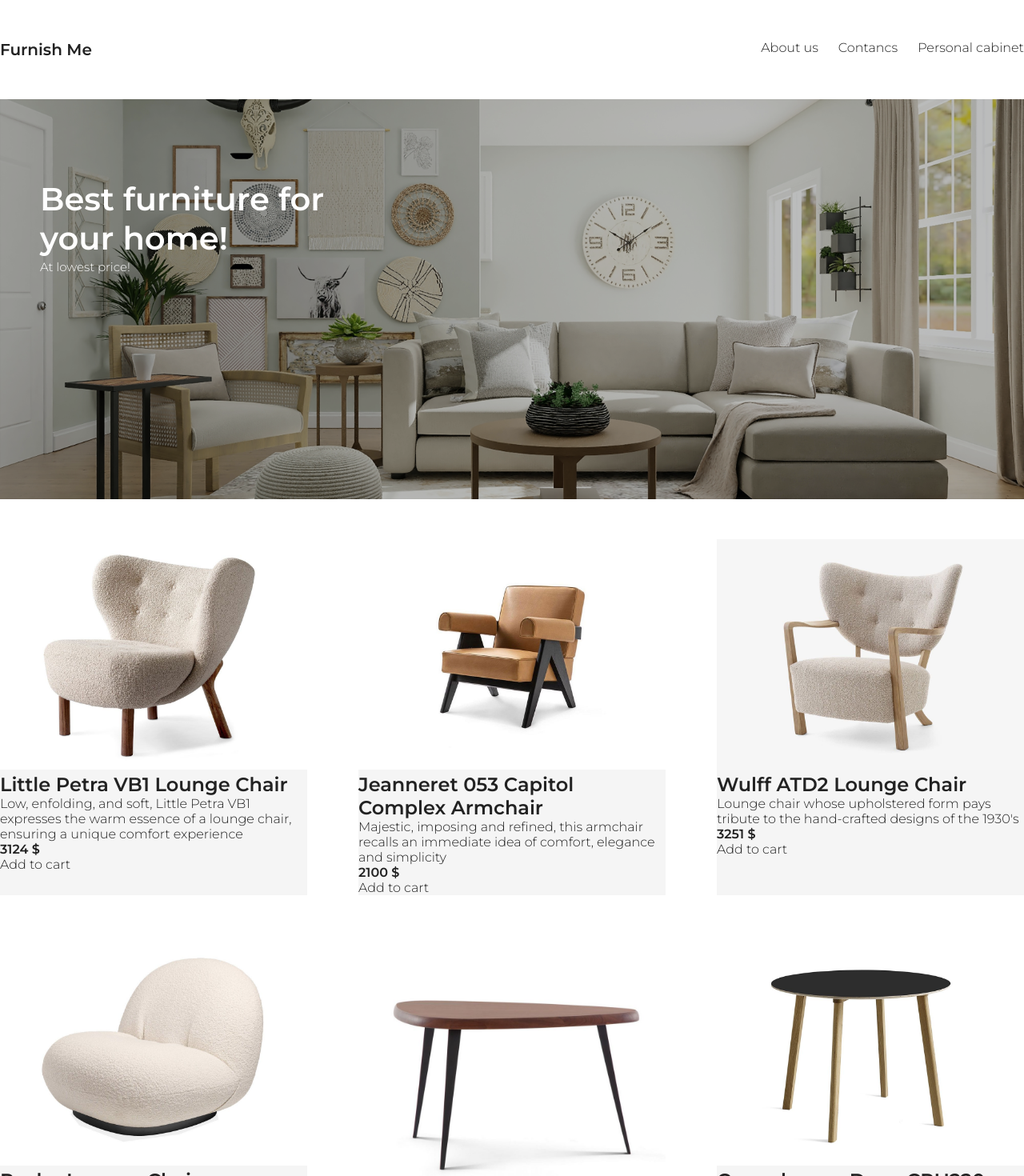
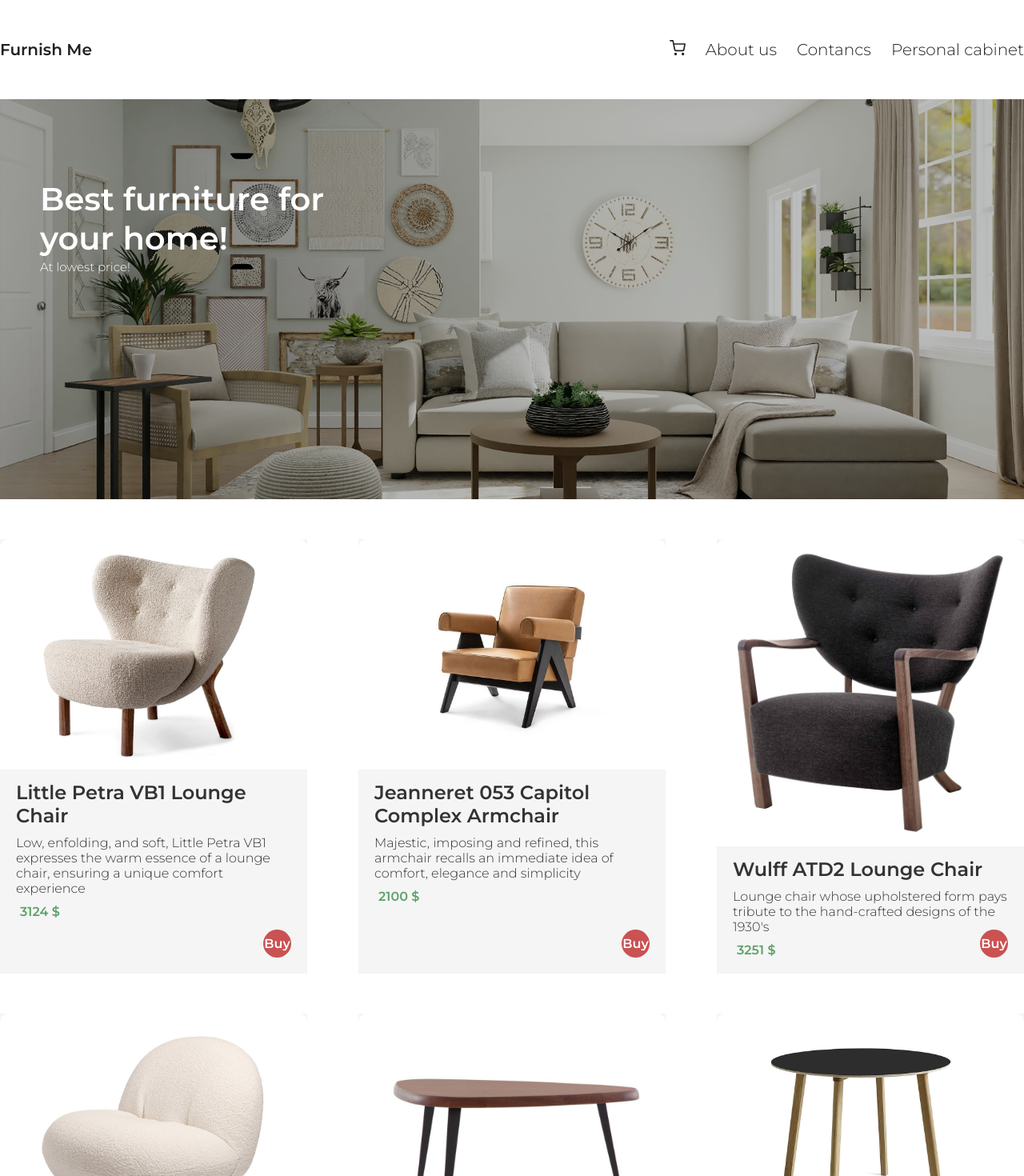
Before and after one commit to karkolomik/furniture-shop, a React (Create React App) app: page / in a window 1280 px wide. Shown: the top 1470 px of the page at 80% size. Built offline with nearby package versions, Linux system fonts and the light colour scheme.

Commit message:
added shop cart funct

```diff
--- a/package.json
+++ b/package.json
@@ -8,6 +8,7 @@
     "@testing-library/user-event": "^13.5.0",
     "react": "^18.2.0",
     "react-dom": "^18.2.0",
+    "react-icons": "^4.8.0",
     "react-scripts": "5.0.1",
     "web-vitals": "^2.1.4"
   },
--- a/src/App.js
+++ b/src/App.js
@@ -7,6 +7,7 @@ class App extends React.Component {
   constructor(props) {
     super(props);
     this.state = {
+      orders: [],
       items: [
         {
           id: 1,
@@ -199,16 +200,27 @@ class App extends React.Component {
         },
       ],
     };
+    this.addToOrder = this.addToOrder.bind(this);
   }
   render() {
     return (
       <div className="wrapper">
-        <Header />
-        <ShopCards items={this.state.items} />
+        <Header orders={this.state.orders} />
+        <ShopCards items={this.state.items} onAdd={this.addToOrder} />
         <Footer />
       </div>
     );
   }
+
+  addToOrder(item) {
+    let isInArray = false;
+    this.state.orders.forEach((el) => {
+      if (el.id === item.id) isInArray = true;
+    });
+    if (!isInArray) {
+      this.setState({ orders: [...this.state.orders, item] });
+    }
+  }
 }
 
 export default App;
--- a/src/components/Header.js
+++ b/src/components/Header.js
@@ -1,6 +1,28 @@
-import React from "react";
+import React, { useState } from "react";
+import { FiShoppingCart } from "react-icons/fi";
+import Order from "./Order";
 
-export default function Header() {
+const showOrders = (props) => {
+  return (
+    <div>
+      {props.orders.map((el) => (
+        <Order key={el.id} item={el} />
+      ))}
+    </div>
+  );
+};
+
+const showNothing = () => {
+  return (
+    <div className="empty">
+      <h2>Your cart is empty</h2>
+    </div>
+  );
+};
+
+export default function Header(props) {
+  let [cartOpen, setCartOpen] = useState(false);
+
   return (
     <header>
       <div>
@@ -10,6 +32,17 @@ export default function Header() {
           <li>Contancs</li>
           <li>Personal cabinet</li>
         </ul>
+        <FiShoppingCart
+          className={`cart-icon-button ${cartOpen && "active"}`}
+          onClick={() => {
+            setCartOpen((cartOpen = !cartOpen));
+          }}
+        />
+        {cartOpen && (
+          <div className="shop-cart">
+            {props.orders.length > 0 ? showOrders(props) : showNothing()}
+          </div>
+        )}
       </div>
       <div className="presentation"></div>
     </header>
--- /dev/null
+++ b/src/components/Order.js
@@ -0,0 +1,13 @@
+import React, { Component } from "react";
+
+export default class Order extends Component {
+  render() {
+    return (
+      <div className="item">
+        <img src={"./img/" + this.props.item.img} alt="error" />
+        <h2>{this.props.item.title}</h2>
+        <b>{this.props.item.price} $</b>
+      </div>
+    );
+  }
+}
--- a/src/components/ShopCard.js
+++ b/src/components/ShopCard.js
@@ -8,7 +8,12 @@ export class ShopCard extends Component {
         <h2>{this.props.item.title}</h2>
         <p>{this.props.item.description}</p>
         <b>{this.props.item.price} $</b>
-        <div className="add-to-cart">Add to cart</div>
+        <div
+          className="add-to-cart"
+          onClick={() => this.props.onAdd(this.props.item)}
+        >
+          Buy
+        </div>
       </div>
     );
   }
--- a/src/components/ShopCards.js
+++ b/src/components/ShopCards.js
@@ -6,7 +6,7 @@ export class ShopCards extends Component {
     return (
       <main>
         {this.props.items.map((el) => (
-          <ShopCard key={el.id} item={el} />
+          <ShopCard key={el.id} item={el} onAdd={this.props.onAdd} />
         ))}
       </main>
     );
--- a/src/index.css
+++ b/src/index.css
@@ -18,6 +18,10 @@ body {
   margin: 50px auto;
 }
 
+header {
+  position: relative;
+}
+
 header .logo {
   font-weight: 600;
   font-size: 20px;
@@ -29,14 +33,56 @@ header ul.nav {
 }
 
 header ul.nav li {
-  display: inline;
+  display: inline-block;
   margin-left: 25px;
   cursor: pointer;
-  transition: opacity 500ms ease;
+  transition: all 500ms ease;
+  font-size: 20px;
 }
 
 header ul.nav li:hover {
+  transform: translateY(-5px);
   opacity: 0.5;
+}
+
+header .shop-cart {
+  position: absolute;
+  top: 30px;
+  right: 0;
+  width: 450px;
+  background-color: #fafafa;
+  -webkit-box-shadow: 4px 5px 15px -7px #606060;
+  box-shadow: 4px 5px 15px -7px #606060;
+  z-index: 1000;
+  padding: 20px;
+  padding-bottom: 0px;
+}
+
+header .shop-cart .item {
+  width: 100%;
+  float: left;
+  margin-bottom: 20px;
+}
+
+header .shop-cart .item img {
+  float: left;
+  width: 70px;
+  margin-right: 20px;
+}
+
+header .shop-cart .item h2 {
+  font-size: 20px;
+  margin-bottom: 20px;
+}
+
+header .shop-cart .item p {
+  color: #797979;
+  font-weight: 600;
+}
+
+header .shop-cart .empty h2 {
+  font-size: 20px;
+  margin-bottom: 20px;
 }
 
 header .presentation {
@@ -72,6 +118,19 @@ header .presentation::before {
   color: #fff;
 }
 
+header .cart-icon-button {
+  float: right;
+  cursor: pointer;
+  transition: color, transform 500ms ease;
+  font-size: 20px;
+}
+
+header .cart-icon-button:hover,
+header .cart-icon-button.active {
+  color: #dc3d3d;
+  transform: scale(1.2);
+}
+
 main {
   display: flex;
   width: 100%;
@@ -83,10 +142,49 @@ main .shop-card {
   width: 30%;
   margin-bottom: 50px;
   background: #f5f5f5;
+  overflow: hidden;
+  position: relative;
+  padding-bottom: 20px;
 }
 
 main .shop-card img {
   width: 100%;
+  border-radius: 10px 10px 0 0;
+  transition: transform 500ms ease;
+}
+main .shop-card img:hover {
+  transform: scale(1.05);
+}
+
+main h2,
+p {
+  margin: 10px 20px;
+  color: #333;
+}
+
+main b {
+  color: #5fa36a;
+  margin-left: 25px;
+}
+
+main .add-to-cart {
+  position: absolute;
+  right: 20px;
+  bottom: 20px;
+  background: #ca5252;
+  width: 35px;
+  height: 35px;
+  text-align: center;
+  line-height: 35px;
+  color: #fff;
+  border-radius: 50%;
+  cursor: pointer;
+  font-weight: 600;
+}
+
+main .add-to-cart:hover {
+  transition: transform 500ms ease;
+  transform: scale(1.05) translateY(-5px);
 }
 
 footer {
```
Also changed, not shown: public/img/Wulff ATD2 Lounge Chair.jpg, 1 other file (tests, documents, lock files or other folders).
